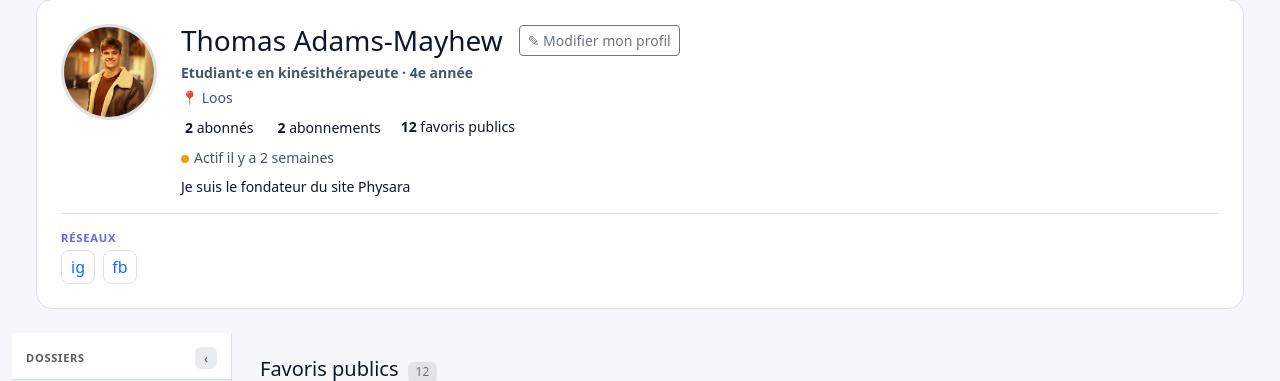
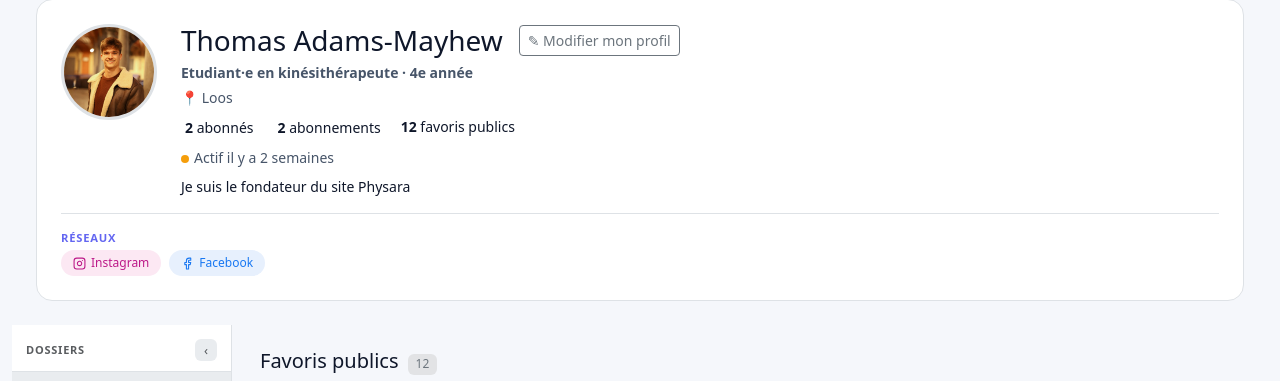
Before and after one commit to ChtickenDev/Calek_News, a Flask app: page /user/1 in a window 1280 px wide. Shown: the part 110-491 px from the top of the page. Run offline with Flask 3, Linux system fonts and the light colour scheme; a user stored in the database is signed in; parts of the project's set-up code (start-up, migrations or seed data) failed here and were passed over.

Commit message:
réseaux sociaux profil : pills colorés doux par réseau

```diff
--- a/templates/user_profile.html
+++ b/templates/user_profile.html
@@ -136,22 +136,57 @@
     </div>
     {% endif %}
 
-    {% set socials = [
-      ('LinkedIn',  'in',  'https://linkedin.com/in/', profile_user.linkedin),
-      ('Instagram', 'ig',  'https://instagram.com/',   profile_user.instagram),
-      ('Facebook',  'fb',  'https://facebook.com/',    profile_user.facebook),
-      ('TikTok',    'tt',  'https://tiktok.com/@',     profile_user.tiktok),
-      ('YouTube',   'yt',  'https://youtube.com/@',    profile_user.youtube)
-    ] %}
-    {% if socials | selectattr(3) | list %}
+    {% set has_socials = profile_user.linkedin or profile_user.instagram or profile_user.facebook or profile_user.tiktok or profile_user.youtube %}
+    {% if has_socials %}
     <div class="profile-extra-block">
-      <div class="profile-extra-label">Réseaux</div>
+      <div class="profile-extra-label">R&#233;seaux</div>
       <div class="d-flex gap-2 flex-wrap mt-1">
-        {% for name, abbr, base, handle in socials %}
-          {% if handle %}
-            <a href="{{ base }}{{ handle }}" target="_blank" class="social-link" title="{{ name }}">{{ abbr }}</a>
-          {% endif %}
-        {% endfor %}
+
+        {% if profile_user.instagram %}
+        <a href="https://instagram.com/{{ profile_user.instagram }}" target="_blank" class="social-pill" style="background:#fce8f3; color:#bc1888;">
+          <svg width="13" height="13" viewBox="0 0 24 24" fill="none" stroke="#bc1888" stroke-width="2" stroke-linecap="round" stroke-linejoin="round">
+            <rect x="2" y="2" width="20" height="20" rx="5" ry="5"/><path d="M16 11.37A4 4 0 1 1 12.63 8 4 4 0 0 1 16 11.37z"/><line x1="17.5" y1="6.5" x2="17.51" y2="6.5"/>
+          </svg>
+          Instagram
+        </a>
+        {% endif %}
+
+        {% if profile_user.linkedin %}
+        <a href="https://linkedin.com/in/{{ profile_user.linkedin }}" target="_blank" class="social-pill" style="background:#e8f0fb; color:#0a66c2;">
+          <svg width="13" height="13" viewBox="0 0 24 24" fill="none" stroke="#0a66c2" stroke-width="2" stroke-linecap="round" stroke-linejoin="round">
+            <path d="M16 8a6 6 0 0 1 6 6v7h-4v-7a2 2 0 0 0-2-2 2 2 0 0 0-2 2v7h-4v-7a6 6 0 0 1 6-6z"/><rect x="2" y="9" width="4" height="12"/><circle cx="4" cy="4" r="2"/>
+          </svg>
+          LinkedIn
+        </a>
+        {% endif %}
+
+        {% if profile_user.facebook %}
+        <a href="https://facebook.com/{{ profile_user.facebook }}" target="_blank" class="social-pill" style="background:#e7f0fd; color:#1877f2;">
+          <svg width="13" height="13" viewBox="0 0 24 24" fill="none" stroke="#1877f2" stroke-width="2" stroke-linecap="round" stroke-linejoin="round">
+            <path d="M18 2h-3a5 5 0 0 0-5 5v3H7v4h3v8h4v-8h3l1-4h-4V7a1 1 0 0 1 1-1h3z"/>
+          </svg>
+          Facebook
+        </a>
+        {% endif %}
+
+        {% if profile_user.tiktok %}
+        <a href="https://tiktok.com/@{{ profile_user.tiktok }}" target="_blank" class="social-pill" style="background:#f0f0f0; color:#010101;">
+          <svg width="13" height="13" viewBox="0 0 24 24" fill="none" stroke="#010101" stroke-width="2" stroke-linecap="round" stroke-linejoin="round">
+            <path d="M9 12a4 4 0 1 0 4 4V4a5 5 0 0 0 5 5"/>
+          </svg>
+          TikTok
+        </a>
+        {% endif %}
+
+        {% if profile_user.youtube %}
+        <a href="https://youtube.com/@{{ profile_user.youtube }}" target="_blank" class="social-pill" style="background:#fde8e8; color:#ff0000;">
+          <svg width="13" height="13" viewBox="0 0 24 24" fill="none" stroke="#ff0000" stroke-width="2" stroke-linecap="round" stroke-linejoin="round">
+            <path d="M22.54 6.42a2.78 2.78 0 0 0-1.95-1.96C18.88 4 12 4 12 4s-6.88 0-8.59.46A2.78 2.78 0 0 0 1.46 6.42 29 29 0 0 0 1 12a29 29 0 0 0 .46 5.58 2.78 2.78 0 0 0 1.95 1.95C5.12 20 12 20 12 20s6.88 0 8.59-.47a2.78 2.78 0 0 0 1.95-1.95A29 29 0 0 0 23 12a29 29 0 0 0-.46-5.58z"/><polygon points="9.75 15.02 15.5 12 9.75 8.98 9.75 15.02"/>
+          </svg>
+          YouTube
+        </a>
+        {% endif %}
+
       </div>
     </div>
     {% endif %}
@@ -385,14 +420,14 @@
   text-transform: uppercase; letter-spacing: .07em;
   color: #6366f1; margin-bottom: 4px;
 }
-.social-link {
-  display: inline-flex; align-items: center; justify-content: center;
-  width: 34px; height: 34px; border-radius: 8px;
-  border: 1px solid var(--bs-border-color);
-  font-size: 1rem; text-decoration: none;
-  transition: border-color .15s, transform .12s;
+.social-pill {
+  display: inline-flex; align-items: center; gap: 5px;
+  border-radius: 20px; padding: 4px 12px;
+  font-size: 12px; font-weight: 500;
+  text-decoration: none; white-space: nowrap;
+  transition: opacity .12s, transform .12s;
 }
-.social-link:hover { border-color: #6366f1; transform: translateY(-2px); }
+.social-pill:hover { opacity: .82; transform: translateY(-1px); }
 .activity-dot { display: inline-block; width: 8px; height: 8px; border-radius: 50%; margin-right: 5px; vertical-align: middle; }
 .activity-recent { background: #22c55e; }
 .activity-mid    { background: #f59e0b; }
```
